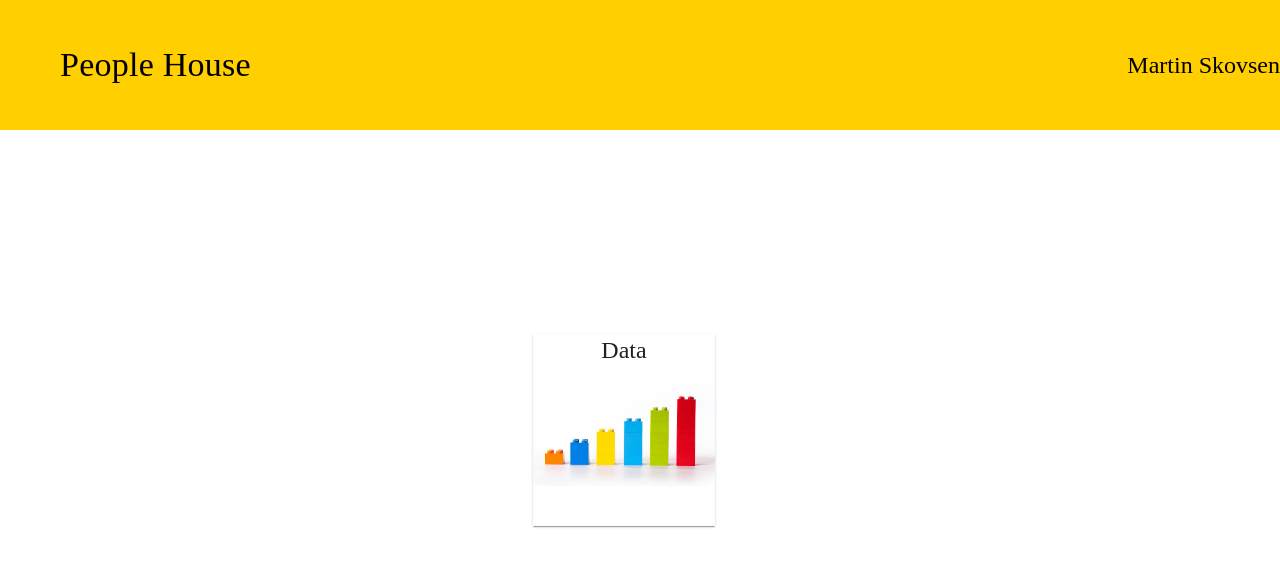
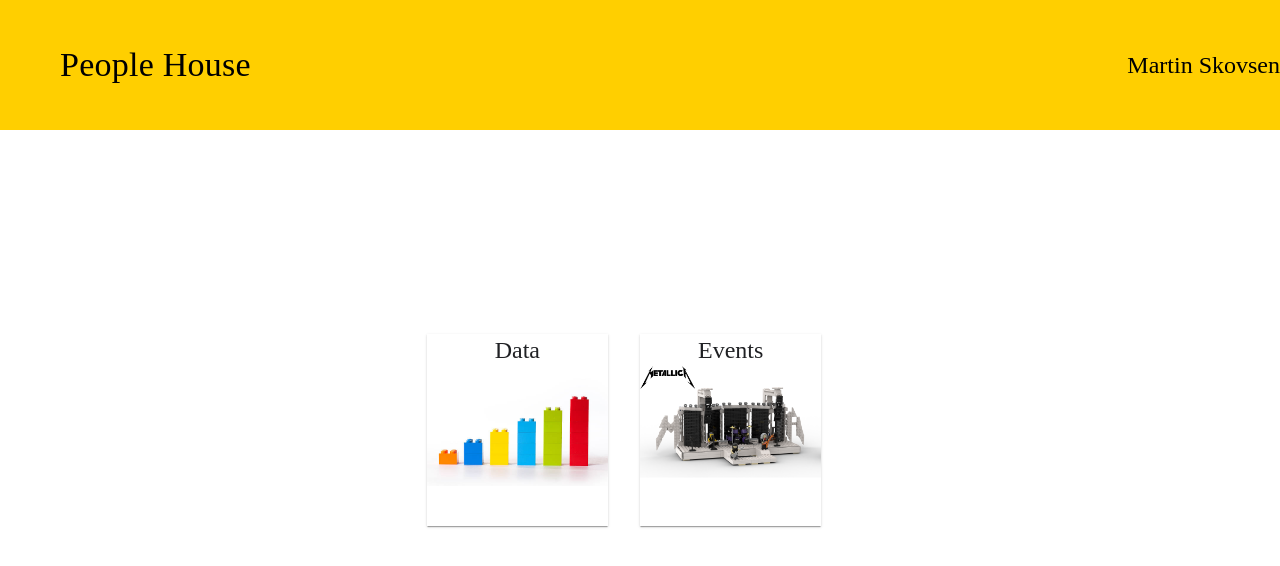
Before and after one commit to MartinSkovsen/people-house-app, a React (Create React App) app: page / in a window 1280 px wide. Shown: the top 566 px of the page. Built offline with nearby package versions, Linux system fonts and the light colour scheme; a web font is replaced by a local one.

Commit message:
Add events home action to home

```diff
--- a/src/pages/home/Home.tsx
+++ b/src/pages/home/Home.tsx
@@ -1,5 +1,6 @@
 import { Grid } from '@material-ui/core';
 import { useHistory } from 'react-router-dom';
+import events from './events.png';
 import facilityData from './facility-data.jpg';
 import useHomeStyles from './Home.styles';
 import HomeAction from './HomeAction';
@@ -30,14 +31,14 @@ function Home() {
           width={homeActionWidth}
         />
       </Grid>
-      {/* <Grid item sm={2}> */}
-      {/*  <HomeAction */}
-      {/*    img={events} */}
-      {/*    onHomeActionClicked={() => openLinkInWindow('events')} */}
-      {/*    title="Events" */}
-      {/*    width={homeActionWidth} */}
-      {/*  /> */}
-      {/* </Grid> */}
+      <Grid item sm={2}>
+        <HomeAction
+          img={events}
+          onHomeActionClicked={() => redirect('events')}
+          title="Events"
+          width={homeActionWidth}
+        />
+      </Grid>
       {/* <Grid item sm={2}> */}
       {/*  <HomeAction */}
       {/*    img={family} */}
```
